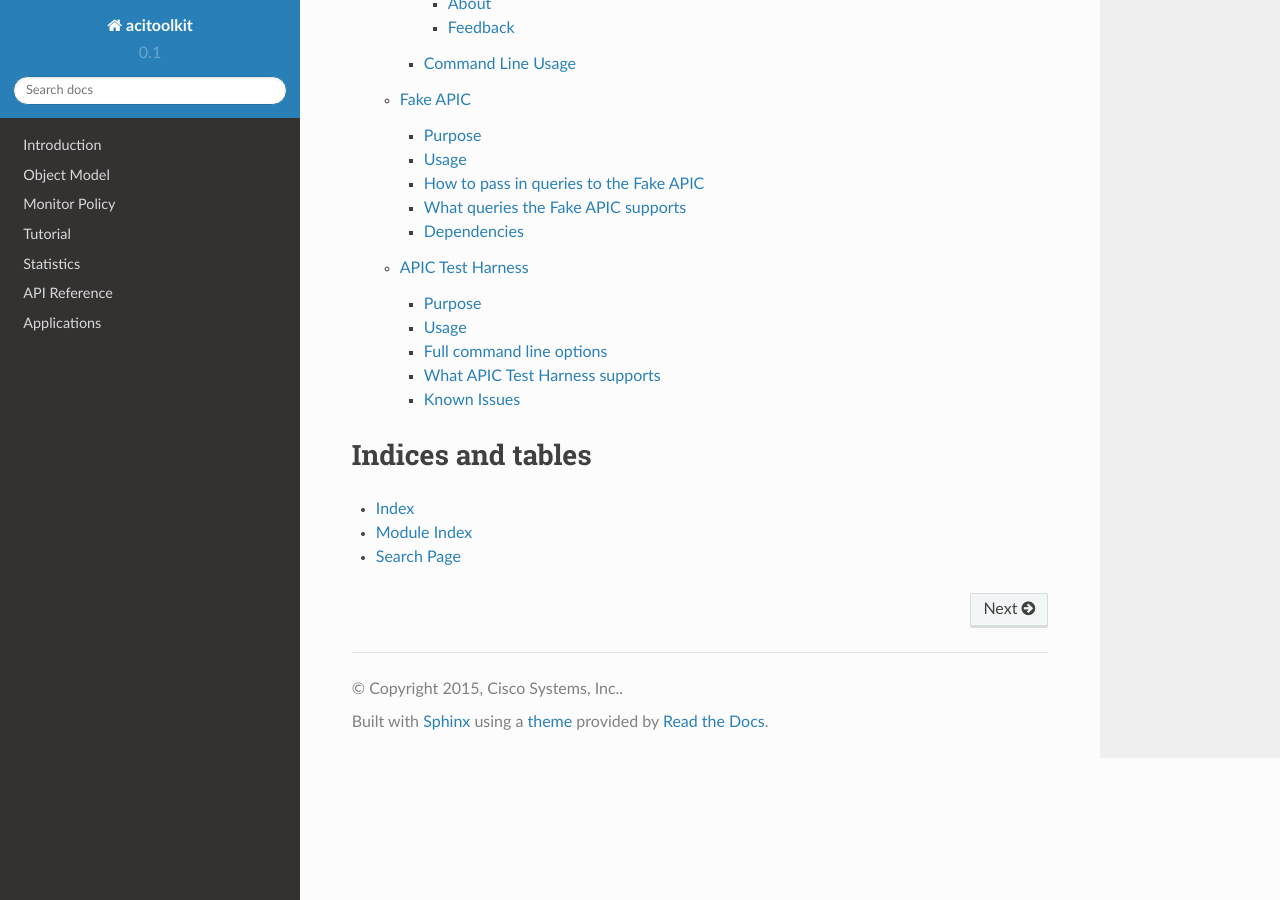
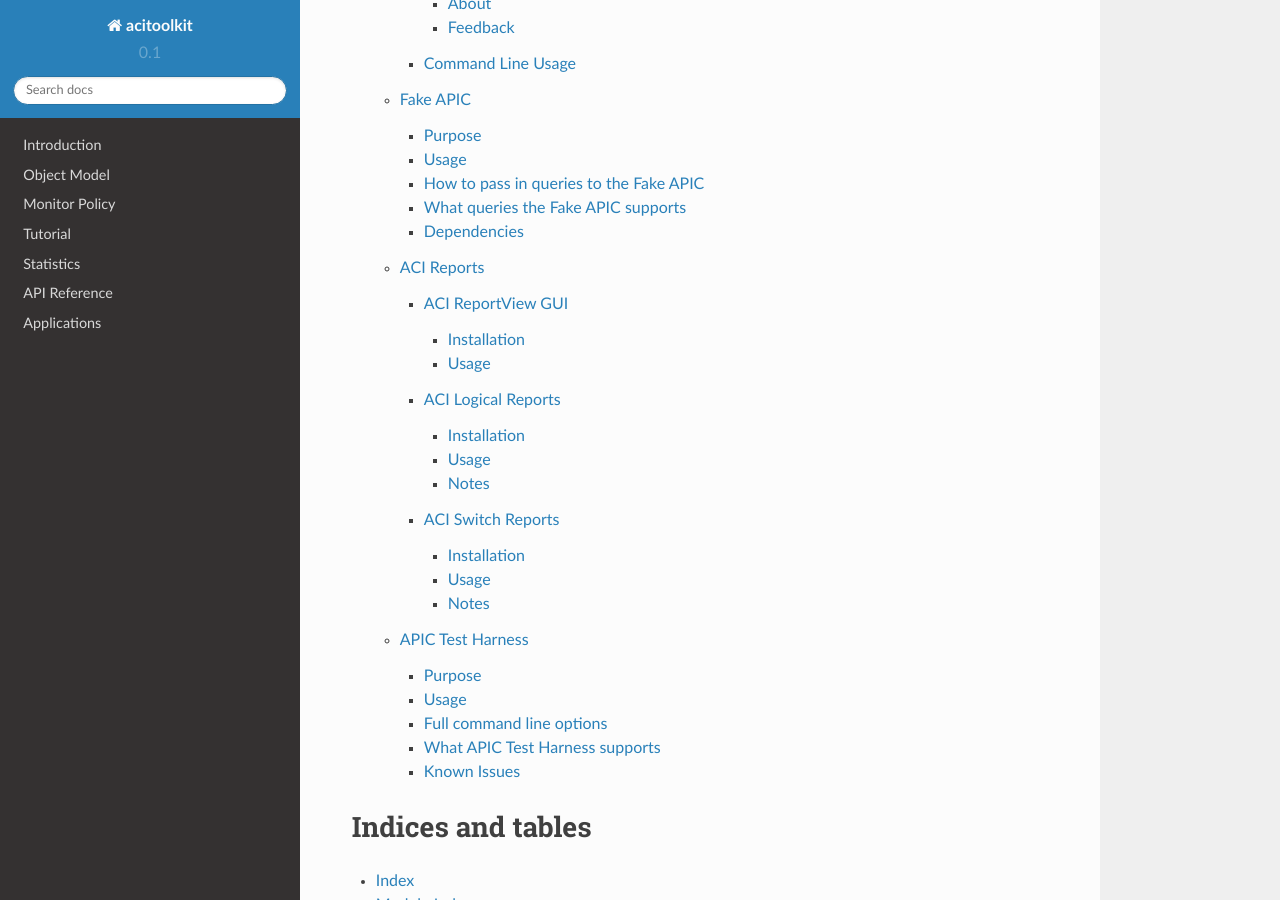
Before and after one commit to datacenter/acitoolkit, a Sphinx documentation site: the page built from docs/source/index.rst, in a window 1280 px wide and 900 px high, scrolled down 4604 px. Built offline with Sphinx 7.4.7 and the Read the Docs theme 2.0.0, drawn with Linux system fonts in a browser that asks for light colours; part of the change alters nothing that is shown.

Commit message:
Added initial documentation for ACI Reports application

```diff
--- a/docs/source/applications.rst
+++ b/docs/source/applications.rst
@@ -13,4 +13,5 @@ Applications
    intersite
    connectionsearch
    fakeapic
+   reports
    testharness
--- /dev/null
+++ b/docs/source/reports-gui.rst
@@ -0,0 +1,115 @@
+ACI ReportView GUI
+==================
+
+Reports can be generated using a GUI based application. Switch reports or Tenant reports can be
+generated using this application.
+
+Installation
+------------
+
+This reporting application is included in the ``acitoolkit`` package when downloaded using the ``git clone`` method
+of installation. The application can be found in the ``acitoolkit/applications/reports`` directory.
+
+Usage
+-----
+
+The application is started from the command line.  In its simplest form, it can be invoked by the following command::
+
+  python aciReportGui.py
+
+The full command help is shown below::
+
+  python aciReportGui.py -h
+  usage: aciReportGui.py [-h] [--ip IP] [--port PORT] [--test]
+                       [--debug [{verbose,warnings}]]
+
+  ACI Report Viewer Tool.
+
+  optional arguments:
+    -h, --help            show this help message and exit
+    --ip IP               IP address to listen on.
+    --port PORT           Port number to listen on.
+    --test                Enable functions for lab testing.
+    --debug [{verbose,warnings}]
+                          Enable debug messages.
+
+By default, the reporting application runs on port ``5000``. This port can be changed by passing the ``--port`` command
+line option.
+
+By default, the IP address used is the ``127.0.0.1`` loopback address. This allows the application
+to be accessed locally. If the application needs to be accessed from web browsers on different machines, it should be
+run on the actual IP address of the local machine. This can be specified using the ``--ip`` command line option.
+
+Once invoked, the GUI is displayed by connecting to ``http://127.0.0.1:5000`` (assuming that the IP and Port are using
+the default values).
+
+Credentials
+~~~~~~~~~~~
+
+Before the application can generate reports, the application needs to have the credentials required to login to the
+APIC.  This is done by selecting the ``Credentials`` menu item in the main ReportsView application.
+
+.. image:: reportview-main.png
+
+Selecting the ``Credentials`` menu item will display the following form for entering credentials.
+
+.. image:: credentials.png
+
+The IP address, username, and password of the desired APIC are entered. If the APIC requires HTTPS, the ``Use secure
+connection`` checkbox should be selected.
+
+Once the credentials have been entered and the ``Save`` button is cliecked, the credentials will be displayed as having
+been set.
+
+.. image:: saved-credentials.png
+
+The credentials can be purged by clicking on the ``Reset`` button.
+
+Switch Reports
+~~~~~~~~~~~~~~
+
+Once credentials have been entered, the switch reports can be displayed by selecting the ``Switch Reports`` menu
+option. Depending on the size of the ACI fabric, it may take a few seconds for the switch reports to load.
+
+.. image:: switch-reports.png
+
+The switch report screen contains a pulldown menu to select the individual switch to provide a report.
+
+There are a number of report types that are available. These are selected by using the ``Report Type`` pulldown menu.
+The available report types are:
+
+* Basic
+* Supervisor Card
+* Linecard
+* Power Supply
+* Fan Tray
+* Overlay
+* Context
+* Bridge (L2) Domain
+* Endpoint
+* SVI (Router Interface)
+* Access Rule
+* ARP
+* Port Channel (incl. VPC)
+
+Tenant Reports
+~~~~~~~~~~~~~~
+
+Once credentials have been entered, the tenant reports can be displayed by selecting the ``Tenant Reports`` menu
+option. Depending on the size of the ACI fabric, it may take a few seconds for the tenant reports to load.
+
+.. image:: tenant-reports.png
+
+The tenant report screen contains a pulldown menu to select the individual tenant to provide a report.
+
+There are a number of report types that are available. These are selected by using the ``Report Type`` pulldown menu.
+The available report types are:
+
+* Context
+* Bridge Domain
+* Contract
+* Taboo
+* Filter
+* Application Profile
+* Endpoint Group
+* Endpoint
--- /dev/null
+++ b/docs/source/reports-logical.rst
@@ -0,0 +1,57 @@
+ACI Logical Reports
+==================
+
+Logical Tenant level reporting can be dome via this command line application.
+
+Installation
+------------
+
+This reporting application is included in the ``acitoolkit`` package when downloaded using the ``git clone`` method
+of installation. The application can be found in the ``acitoolkit/applications/reports`` directory.
+
+Usage
+-----
+
+The application is started from the command line.  In its simplest form, it can be invoked by the following command::
+
+  python aci-report-logical.py
+
+The full command help is shown below::
+
+  python aci-report-logical.py -h
+
+  usage: aci-report-logical.py [-h] [-u URL] [-l LOGIN] [-p PASSWORD]
+                               [-t TENANT] [-all] [-basic] [-context]
+                               [-bridgedomain] [-contract] [-taboo] [-filter]
+                               [-app_profile] [-epg] [-endpoint]
+
+  Simple application that logs on to the APIC and displays reports for the
+  logical model.
+
+  optional arguments:
+    -h, --help            show this help message and exit
+    -u URL, --url URL     APIC URL e.g. http://1.2.3.4
+    -l LOGIN, --login LOGIN
+                          APIC login ID.
+    -p PASSWORD, --password PASSWORD
+                          APIC login password.
+    -t TENANT, --tenant TENANT
+                          Specify a particular tenant name
+    -all                  Show all detailed information
+    -basic                Show basic tenant info
+    -context              Show Context info
+    -bridgedomain         Show Bridge Domain info
+    -contract             Show Contract info
+    -taboo                Show Taboo (Deny) info
+    -filter               Show Filter info
+    -app_profile          Show Application Profile info
+    -epg                  Show Endpoint Group info
+    -endpoint             Show End Point info
+
+
+Notes
+-----
+
+The reporting application can generate a large amount of data. It may take some time to collect all of
+the data depending on the size of the ACI fabric. This is especially true when executing the ``-all``
+command line option.
--- /dev/null
+++ b/docs/source/reports-switch.rst
@@ -0,0 +1,62 @@
+ACI Switch Reports
+==================
+
+Switch level reporting can be dome via this command line application.
+
+Installation
+------------
+
+This reporting application is included in the ``acitoolkit`` package when downloaded using the ``git clone`` method
+of installation. The application can be found in the ``acitoolkit/applications/reports`` directory.
+
+Usage
+-----
+
+The application is started from the command line.  In its simplest form, it can be invoked by the following command::
+
+  python aci-report-switch.py
+
+The full command help is shown below::
+
+  python aci-report-switch.py -h
+
+  Simple application that logs on to the APIC and displays reports for the
+  switches.
+  usage: aci-report-switch.py [-h] [-u URL] [-l LOGIN] [-p PASSWORD] [-s SWITCH]
+                            [-all] [-basic] [-linecard] [-supervisor]
+                            [-fantray] [-powersupply] [-arp] [-context]
+                            [-bridgedomain] [-svi] [-accessrule] [-endpoint]
+                            [-portchannel] [-overlay] [-tablefmt TABLEFMT]
+
+  optional arguments:
+    -h, --help            show this help message and exit
+    -u URL, --url URL     APIC URL e.g. http://1.2.3.4
+    -l LOGIN, --login LOGIN
+                          APIC login ID.
+    -p PASSWORD, --password PASSWORD
+                          APIC login password.
+    -s SWITCH, --switch SWITCH
+                          Specify a particular switch id, e.g. "102"
+    -all                  Show all detailed information
+    -basic                Show basic switch info
+    -linecard             Show Lincard info
+    -supervisor           Show Supervisor Card info
+    -fantray              Show Fantray info
+    -powersupply          Show Power Supply info
+    -arp                  Show ARP info
+    -context              Show Context (VRF) info
+    -bridgedomain         Show Bridge Domain info
+    -svi                  Show SVI info
+    -accessrule           Show Access Rule and Filter info
+    -endpoint             Show End Point info
+    -portchannel          Show Port Channel and Virtual Port Channel info
+    -overlay              Show Overlay info
+    -tablefmt TABLEFMT    Table format [fancy_grid, plain, simple, grid, pipe,
+                          orgtbl, rst, mediawiki, latex, latex_booktabs]
+
+Notes
+-----
+
+The reporting application can generate a large amount of data. It may take some time to collect all of
+the data depending on the size of the ACI fabric. This is especially true when executing the ``-all``
+command line option.
--- /dev/null
+++ b/docs/source/reports.rst
@@ -0,0 +1,12 @@
+ACI Reports
+===========
+
+The ``ACI Reports`` is a collection of reporting tools for the APIC logical
+and physical model.
+
+.. toctree::
+   :maxdepth: 2
+
+   reports-gui
+   reports-logical
+   reports-switch
```
Also changed, not shown: docs/source/credentials.png (added), docs/source/reportview-main.png (added), docs/source/saved-credentials.png (added), docs/source/switch-reports.png (added), docs/source/tenant-reports.png (added).
